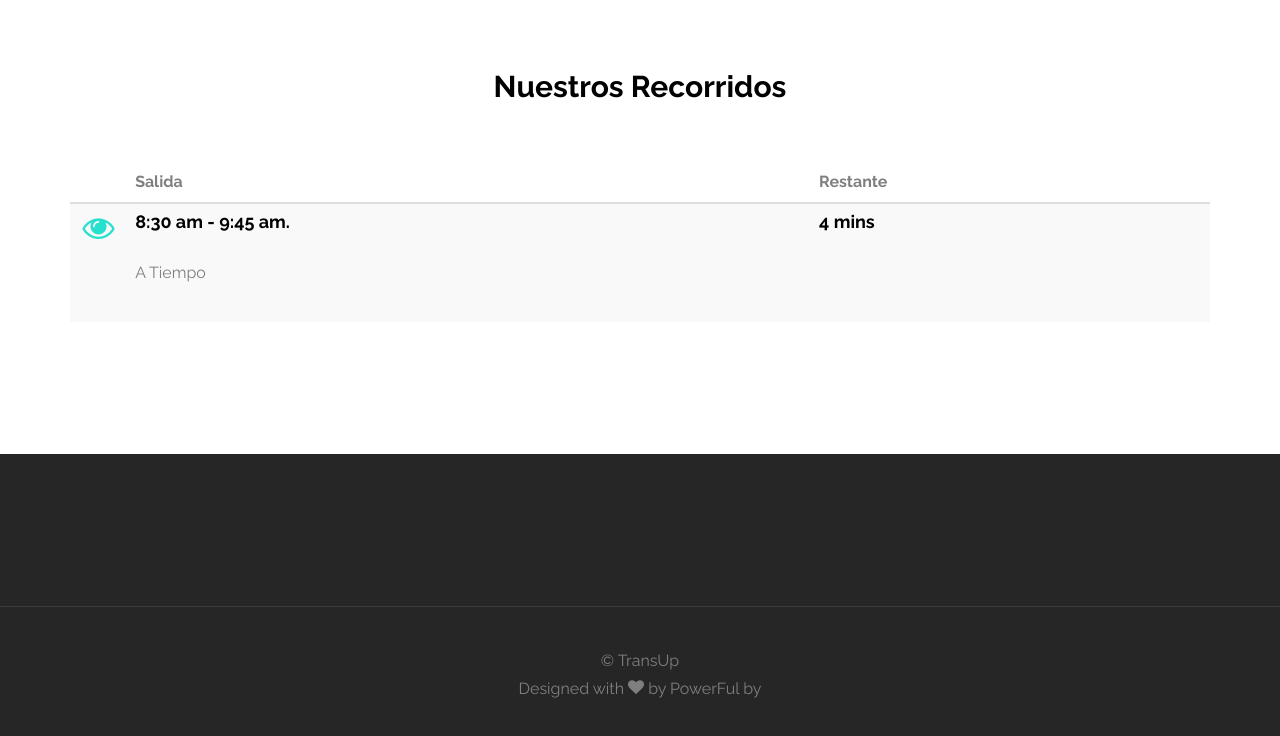
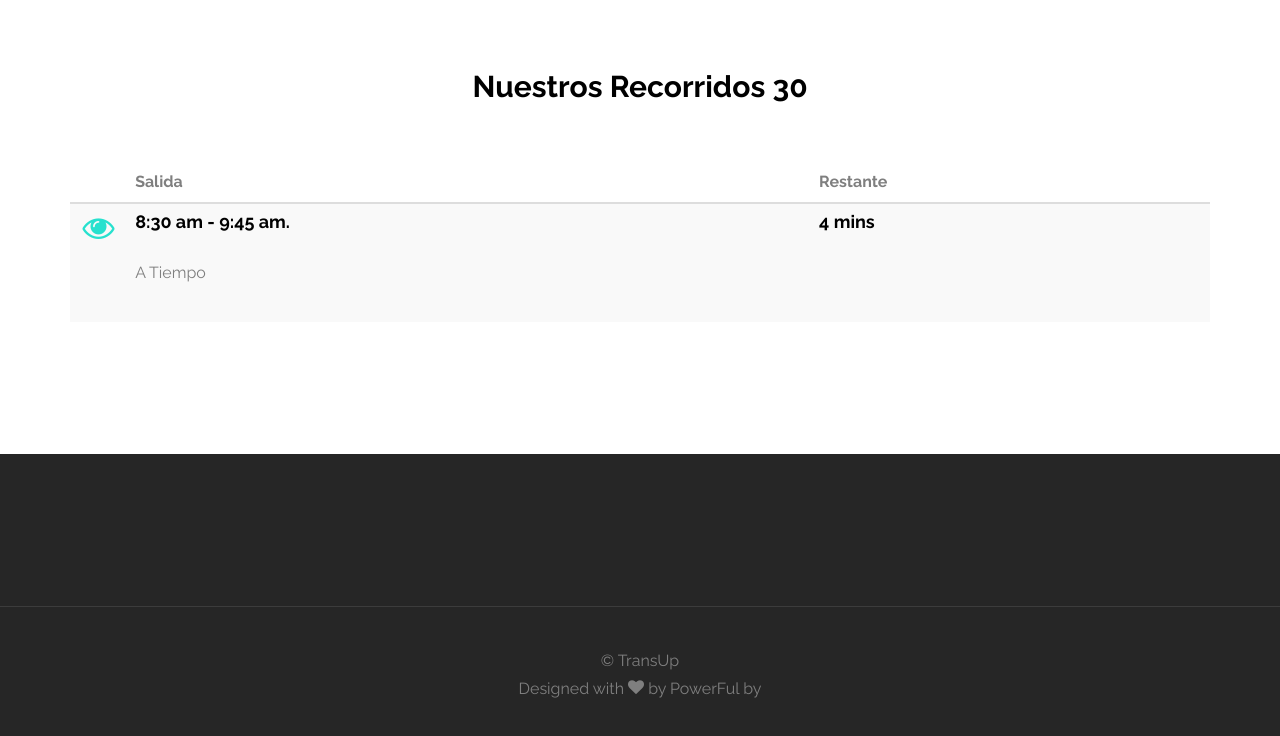
Before and after one commit to edwin20100/gmaps20100, a website: page public/index.html in a window 1280 px wide. Shown: the part 122-858 px from the top of the page. Drawn offline with Linux system fonts and the light colour scheme; files whose address does not match are found by name.

Commit message:
Update index.html

```diff
--- a/public/index.html
+++ b/public/index.html
@@ -74,7 +74,7 @@
 		<div class="container">
 			<div class="row">
 				<div class="col-md-6 col-md-offset-3 text-center fh5co-heading animate-box">
-					<h2>Nuestros Recorridos</h2>
+					<h2>Nuestros Recorridos 30</h2>
 					<p></p>
 				</div>
 			</div>
```
